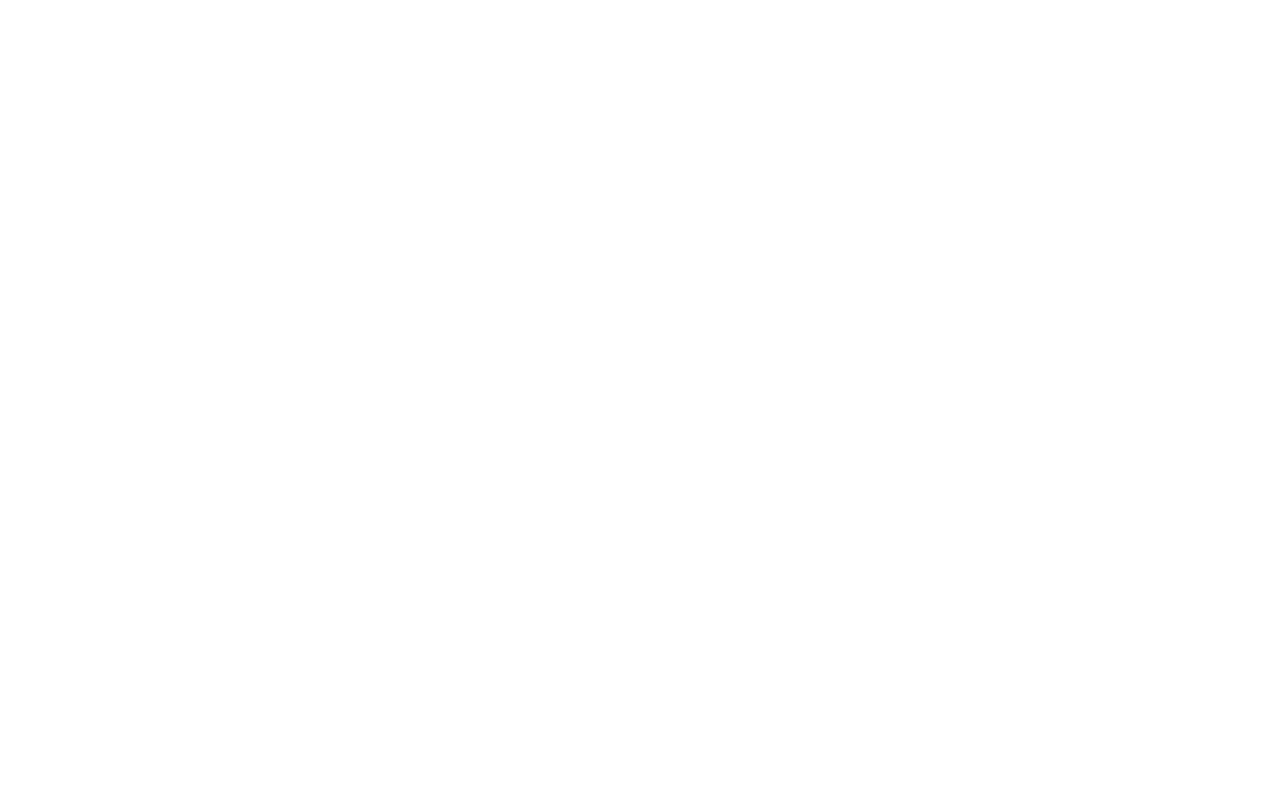
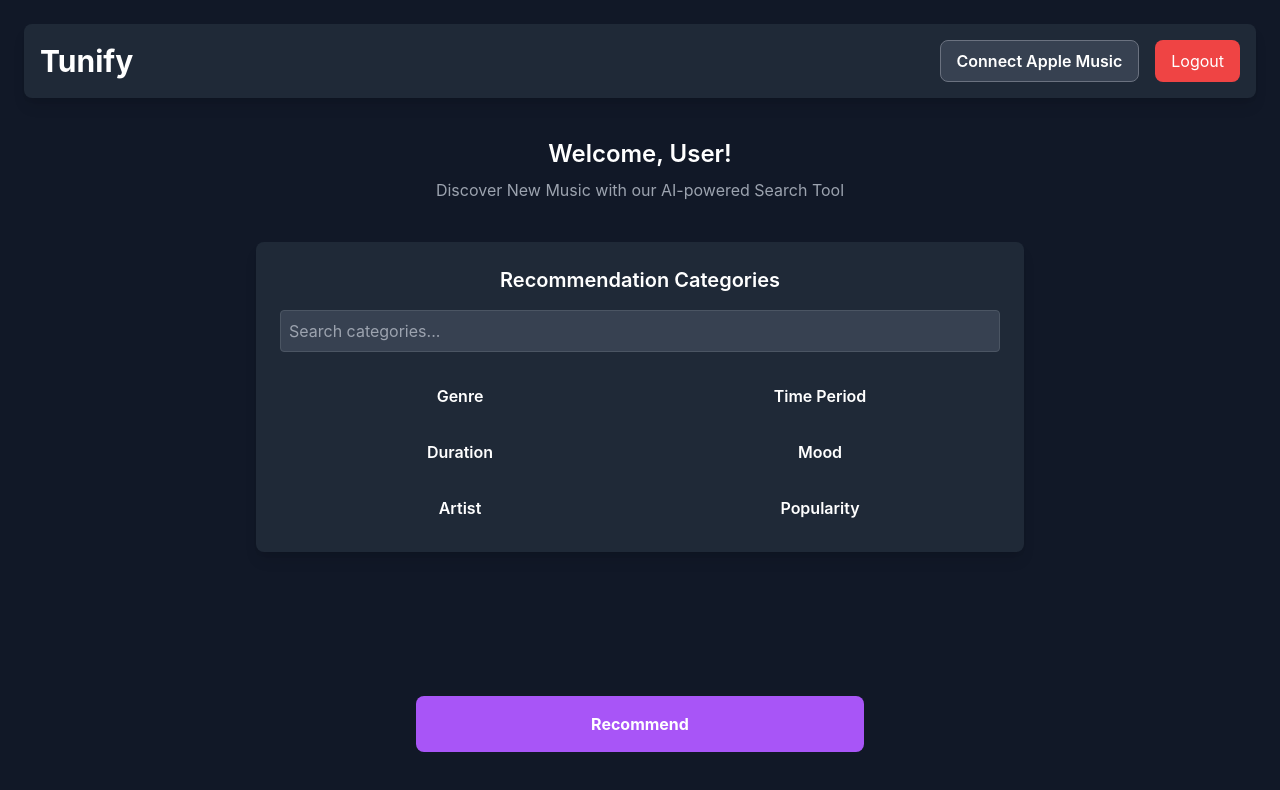
Before and after one commit to davcho16/Tunify, a React (Create React App) app in the folder frontend/: page /dashboard in a window 1280 px wide. Shown: the top 790 px of the page. Built offline with nearby package versions, Linux system fonts and the light colour scheme.

Commit message:
Populated dashboard page

```diff
--- a/frontend/src/App.js
+++ b/frontend/src/App.js
@@ -3,6 +3,8 @@
 import Signup from "./pages/Signup";
 import ForgotPassword from "./pages/ForgotPassword";
 import ResetPassword from "./pages/ResetPassword";
+import Dashboard from "./pages/Dashboard";
+
 
 function App() {
   return (
@@ -12,7 +14,7 @@
         <Route path="/signup" element={<Signup />} />
         <Route path="/forgot-password" element={<ForgotPassword />} />
         <Route path="/reset-password" element={<ResetPassword />} /> {/* New Route */}
-        <Route path="/dashboard" element={<h1 className="text-white text-center mt-20">Dashboard (Coming Soon)</h1>} />
+        <Route path="/dashboard" element={<Dashboard />} />
       </Routes>
     </Router>
   );
--- /dev/null
+++ b/frontend/src/pages/Dashboard.js
@@ -0,0 +1,88 @@
+import { useEffect, useState } from "react";
+import { supabase } from "../supabase";
+import { useNavigate } from "react-router-dom";
+
+const Dashboard = () => {
+  const [user, setUser] = useState(null);
+  const navigate = useNavigate();
+  const [search, setSearch] = useState("");
+  const [selectedCategory, setSelectedCategory] = useState(null);
+
+  const categories = [
+    "Genre", "Time Period", "Duration", "Mood", "Artist", "Popularity", "Instrumental", "Danceability", "Energy", "Tempo"
+  ];
+
+  useEffect(() => {
+    const fetchUser = async () => {
+      const { data: { user } } = await supabase.auth.getUser();
+      setUser(user);
+    };
+    fetchUser();
+  }, []);
+
+  const handleLogout = async () => {
+    await supabase.auth.signOut();
+    navigate("/");
+  };
+
+  const handleCategoryClick = (category) => {
+    setSelectedCategory(category);
+    console.log("Selected Category:", category);
+  };
+
+  return (
+    <div className="flex flex-col h-screen bg-gray-900 text-white p-6">
+    {/* Navbar */}
+    <nav className="flex justify-between items-center p-4 bg-gray-800 rounded-lg shadow-lg">
+        <h1 className="text-3xl font-bold">Tunify</h1>
+        <div className="flex space-x-4">
+        <button className="bg-gray-700 px-4 py-2 rounded-lg border border-gray-500 text-white font-semibold hover:bg-gray-600 transition">
+            Connect Apple Music
+          </button>
+          <button onClick={handleLogout} className="bg-red-500 px-4 py-2 rounded-lg hover:bg-red-600">
+            Logout
+          </button>
+        </div>
+      </nav>
+
+
+       {/* Main Content */}
+       <div className="flex flex-col items-center mt-10 flex-grow">
+        <h2 className="text-2xl font-semibold">Welcome, {user ? user.email : "User"}!</h2>
+        <p className="text-gray-400 mt-2">Discover New Music with our AI-powered Search Tool </p>
+
+        {/* Recommendation Categories */}
+        <div className="w-full max-w-3xl bg-gray-800 p-6 rounded-lg shadow-lg mt-10 flex flex-col items-center">
+          <h3 className="text-xl font-semibold mb-4">Recommendation Categories</h3>
+          <input
+            type="text"
+            placeholder="Search categories..."
+            value={search}
+            onChange={(e) => setSearch(e.target.value)}
+            className="w-full p-2 mb-4 rounded bg-gray-700 border border-gray-600 focus:outline-none focus:ring-2 focus:ring-green-500"
+          />
+          <div className="grid grid-cols-2 gap-4 w-full h-40 overflow-y-auto p-2">
+            {categories.filter(cat => cat.toLowerCase().includes(search.toLowerCase())).map((category, index) => (
+              <button
+                key={index}
+                className={`p-2 text-center font-semibold hover:text-green-400 transition ${selectedCategory === category ? "text-green-500" : "text-white"}`}
+                onClick={() => handleCategoryClick(category)}
+              >
+                {category}
+              </button>
+            ))}
+          </div>
+        </div>
+      </div>
+
+      {/* Recommend Button */}
+      <div className="flex justify-center mt-10 mb-6">
+        <button className="bg-purple-500 px-6 py-4 rounded-lg font-bold text-white hover:bg-purple-600 transition w-full max-w-md">
+          Recommend
+        </button>
+      </div>
+    </div>
+  );
+};
+
+export default Dashboard;
```
